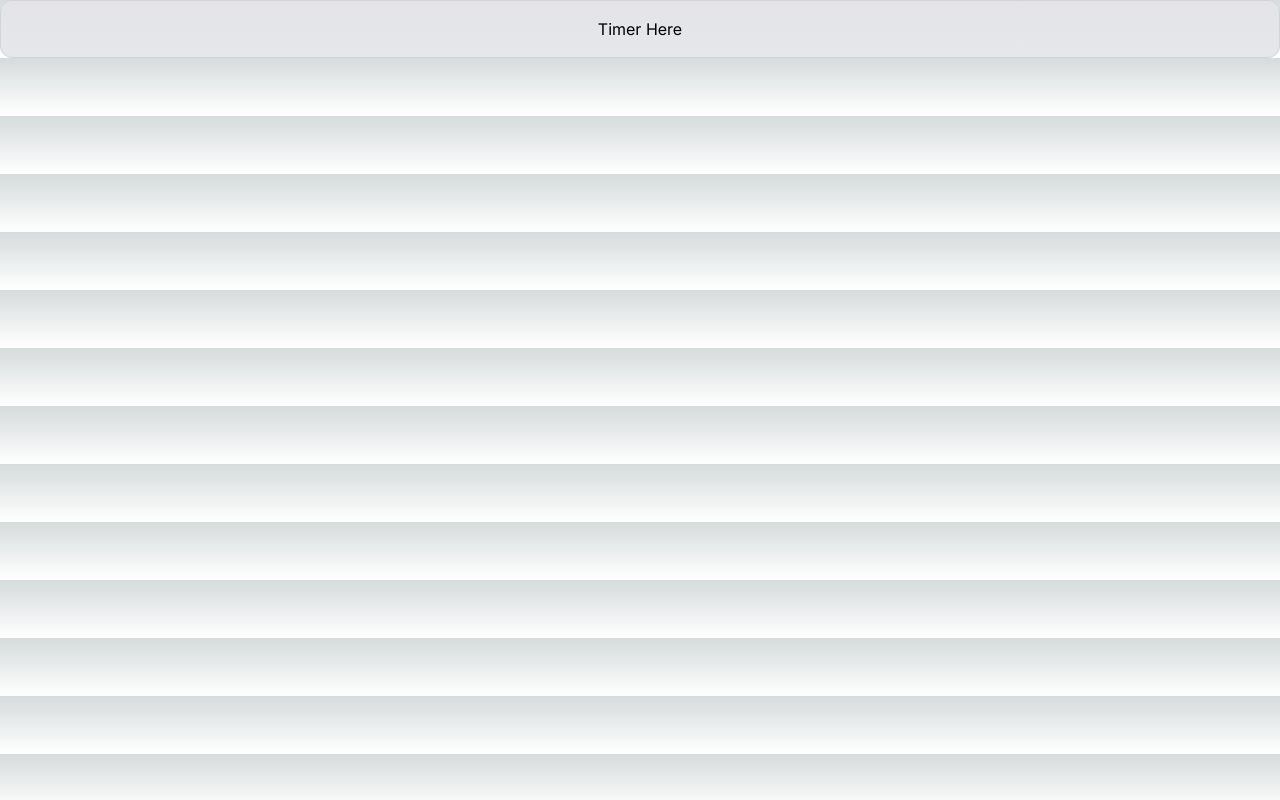
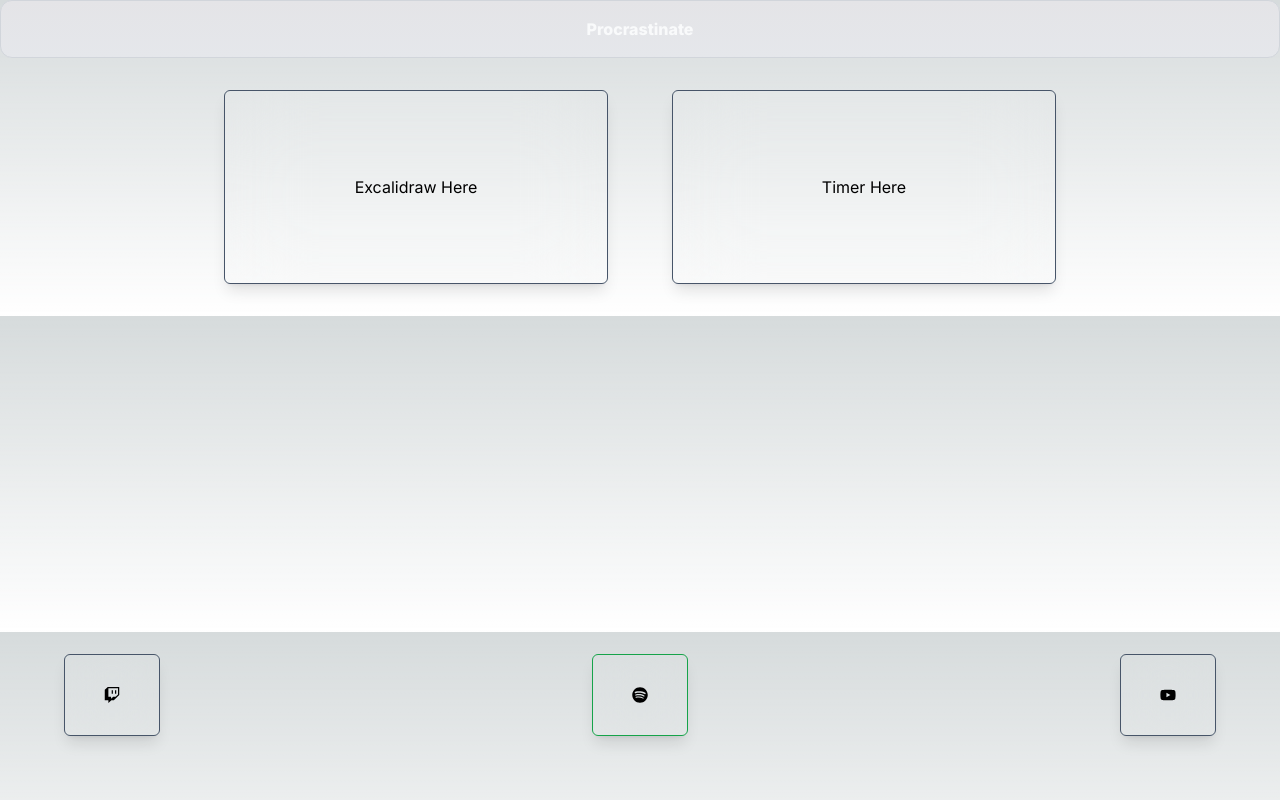
Before and after one commit to Jemar23/Procrastinate, a Next.js app: page / in a window 1280 px wide. Built offline with nearby package versions, Linux system fonts and the light colour scheme.

Commit message:
add project template

```diff
--- a/package.json
+++ b/package.json
@@ -19,6 +19,7 @@
     "postcss": "8.4.24",
     "react": "18.2.0",
     "react-dom": "18.2.0",
+    "react-icons": "^4.9.0",
     "tailwindcss": "3.3.2",
     "typescript": "5.1.3",
     "zustand": "^4.3.8"
--- /dev/null
+++ b/src/app/Draw.tsx
@@ -0,0 +1,9 @@
+import { Children } from "./Types"
+
+export default function Draw( { children }: Children) {
+    return(
+        <div className="flex items-center justify-center text-center m-8 p-24 w-96 bg-transparent backdrop-blur-2xl dark:border-neutral-800 dark:bg-zinc-800/30 dark:from-inherit rounded-md border border-slate-600 shadow-lg hover:shadow-indigo-500/40 overflow-hidden h-24">
+          {children}
+        </div>
+    );
+}
--- /dev/null
+++ b/src/app/Nav.tsx
@@ -0,0 +1,9 @@
+import { Children } from "./Types"
+
+export default function Nav({children}: Children) {
+    return(
+        <div className="fixed left-0 top-0 flex w-full justify-center border-b border-gray-300 bg-gradient-to-b from-zinc-200 pb-6 pt-8 backdrop-blur-2xl dark:border-neutral-800 dark:bg-zinc-800/30 dark:from-inherit lg:static lg:w-auto  lg:rounded-xl lg:border lg:bg-gray-200 lg:p-4 lg:dark:bg-zinc-800/30 text-center text-4xl md:text-[1rem] leading-normal font-extrabold text-gray-50">
+            {children}
+        </div>
+    );
+}
--- /dev/null
+++ b/src/app/Timer.tsx
@@ -0,0 +1,9 @@
+import { Children } from "./Types"
+
+export default function Timer( { children }: Children) {
+    return(
+        <div className="flex items-center justify-center text-center m-8 p-24 w-96 bg-transparent backdrop-blur-2xl dark:border-neutral-800 dark:bg-zinc-800/30 dark:from-inherit rounded-md border border-slate-600 shadow-lg hover:shadow-indigo-500/40 overflow-hidden h-24">
+          {children}
+        </div>
+    );
+}
--- /dev/null
+++ b/src/app/Twitch/Twitch.tsx
@@ -0,0 +1,8 @@
+
+export default function Twitch() {
+    return(
+        <div>
+
+        </div>
+    );
+}
--- /dev/null
+++ b/src/app/Util/Icon.tsx
@@ -0,0 +1,14 @@
+'use client'
+import { FaTwitch, FaSpotify, FaYoutube } from 'react-icons/fa'
+
+export function TwitchIcon() {
+    return <FaTwitch />
+}
+
+export function SpotifyIcon() {
+    return <FaSpotify />
+}
+
+export function YoutubeIcon() {
+    return <FaYoutube />
+}
--- /dev/null
+++ b/src/app/Util/SpotifyButton.tsx
@@ -0,0 +1,9 @@
+import { SpotifyIcon } from '../Util/Icon'
+
+export default function SpotifyButton() {
+    return(
+        <div className="flex items-center justify-center text-center m-8 p-8 w-24 bg-transparent backdrop-blur-2xl dark:border-green-800 rounded-md border border-green-600 shadow-lg hover:shadow-green-700 overflow-hidden">
+            <SpotifyIcon />
+        </div>
+    );
+}
--- /dev/null
+++ b/src/app/Util/TwitchButton.tsx
@@ -0,0 +1,9 @@
+import { TwitchIcon } from '../Util/Icon'
+
+export default function TwitchButton() {
+    return(
+        <div className="flex items-center justify-center text-center m-8 p-8 w-24 bg-transparent backdrop-blur-2xl dark:border-purple-800 rounded-md border border-slate-600 shadow-lg hover:shadow-purple-700 overflow-hidden">
+            <TwitchIcon />
+        </div>
+    );
+}
--- /dev/null
+++ b/src/app/Util/YoutubeButton.tsx
@@ -0,0 +1,9 @@
+import { YoutubeIcon } from '../Util/Icon'
+
+export default function YoutubeButton() {
+    return(
+        <div className="flex items-center justify-center text-center m-8 p-8 w-24 bg-transparent backdrop-blur-2xl dark:border-red-800 rounded-md border border-slate-600 shadow-lg hover:shadow-red-600 overflow-hidden">
+            <YoutubeIcon />
+        </div>
+    );
+}
--- a/src/app/card.tsx
+++ /dev/null
@@ -1,9 +0,0 @@
-import { Children } from "./Types"
-
-export default function Card({children}: Children) {
-    return(
-        <div className="fixed left-0 top-0 flex w-full justify-center border-b border-gray-300 bg-gradient-to-b from-zinc-200 pb-6 pt-8 backdrop-blur-2xl dark:border-neutral-800 dark:bg-zinc-800/30 dark:from-inherit lg:static lg:w-auto  lg:rounded-xl lg:border lg:bg-gray-200 lg:p-4 lg:dark:bg-zinc-800/30">
-            {children}
-        </div>
-    );
-}
--- a/src/app/page.tsx
+++ b/src/app/page.tsx
@@ -1,11 +1,27 @@
 import Image from 'next/image'
-import Card from './card'
+import Timer from './Timer'
+import Nav from './Nav'
+import Draw from './Draw'
+import TwitchButton from './Util/TwitchButton'
+import YoutubeButton from './Util/YoutubeButton'
+import SpotifyButton from './Util/SpotifyButton'
 
 export default function Home() {
   return (
     <main>
       <div>
-        <Card>Timer Here</Card>
+        <Nav>Procrastinate</Nav>
+        <div className="flex justify-center grid-cols-2">
+          <Draw>Excalidraw Here</Draw>
+          <Timer>Timer Here</Timer>
+        </div>
+        <div className="flex flex-col static">
+        <div className="flex justify-between grid-cols-3 absolute inset-x-0 bottom-0 m-8">
+          <TwitchButton />
+          <SpotifyButton />
+          <YoutubeButton />
+          </div>
+        </div>
       </div>
     </main>
   )
```
Also changed, not shown: src/app/layout.tsx (+2 -5 lines), 1 other file (tests, documents, lock files or other folders).
